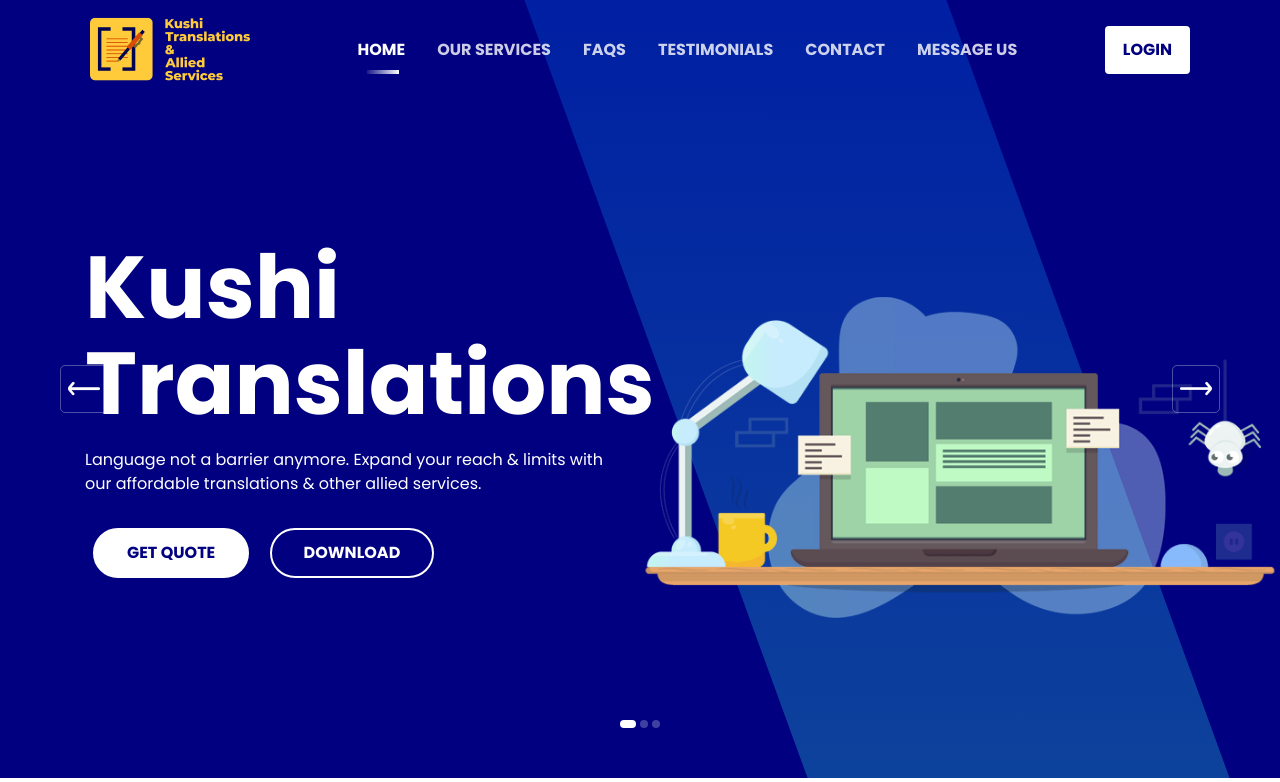
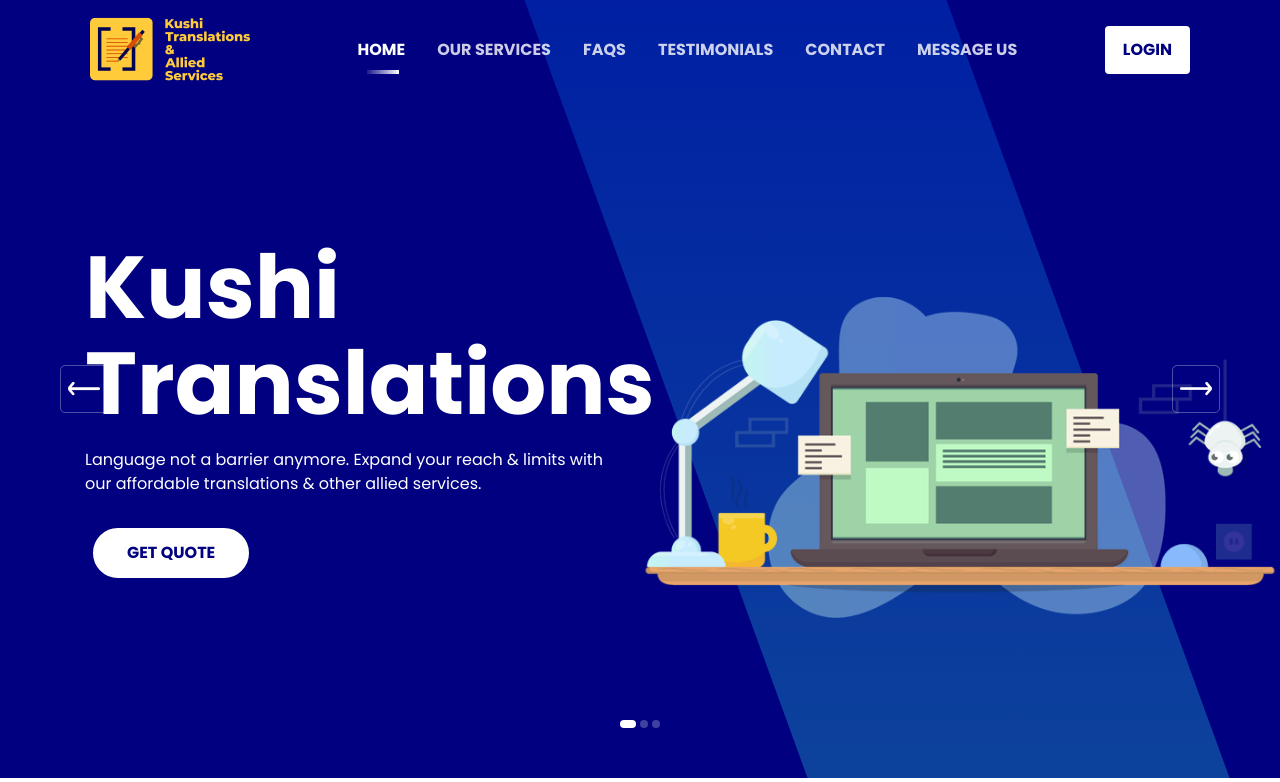
Before and after one commit to Praneeth-rdy/kushitranslation-django, a Django app: page / in a window 1280 px wide. Shown: the top 782 px of the page. Run offline with Django 3.2, Linux system fonts and the light colour scheme; data comes from the database, SQL or seed files in the repository; some libraries are stand-ins or nearby versions.

Commit message:
Removed download button

```diff
--- a/templates/home.html
+++ b/templates/home.html
@@ -68,7 +68,6 @@
                                     <ul class="slider-btn rounded-buttons">
                                         <li><a class="main-btn rounded-one" href="{% url 'main_app:get_quote' %}">GET
                                                 QUOTE</a></li>
-                                        <li><a class="main-btn rounded-two" href="#">DOWNLOAD</a></li>
                                     </ul>
                                 </div>
                             </div>
@@ -92,7 +91,7 @@
                                     <ul class="slider-btn rounded-buttons">
                                         <li><a class="main-btn rounded-one" href="{% url 'main_app:get_quote' %}">GET
                                                 QUOTE</a></li>
-                                        <li><a class="main-btn rounded-two" href="#">DOWNLOAD</a></li>
+                                        <!-- <li><a class="main-btn rounded-two" href="#">DOWNLOAD</a></li> -->
                                     </ul>
                                 </div> <!-- slider-content -->
                             </div>
@@ -116,7 +115,6 @@
                                     <ul class="slider-btn rounded-buttons">
                                         <li><a class="main-btn rounded-one" href="{% url 'main_app:get_quote' %}">GET
                                                 QUOTE</a></li>
-                                        <li><a class="main-btn rounded-two" href="#">DOWNLOAD</a></li>
                                     </ul>
                                 </div> <!-- slider-content -->
                             </div>
```
